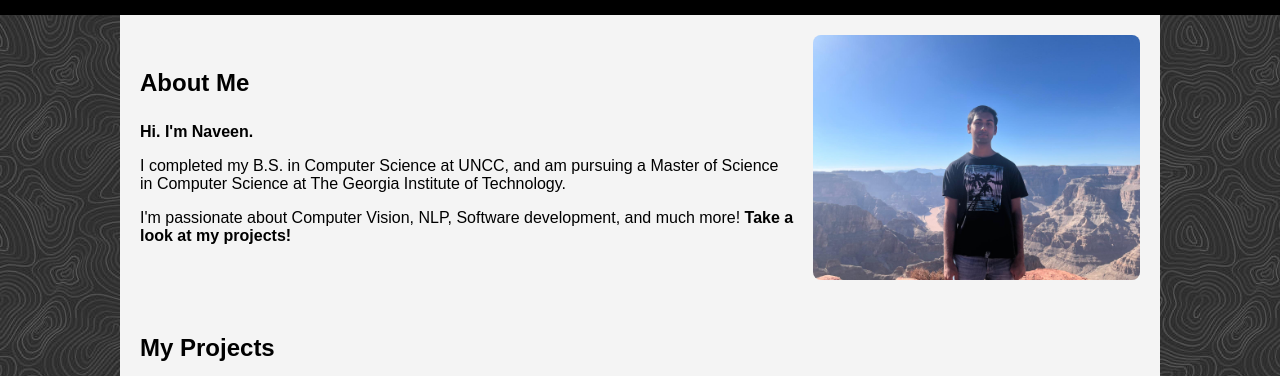
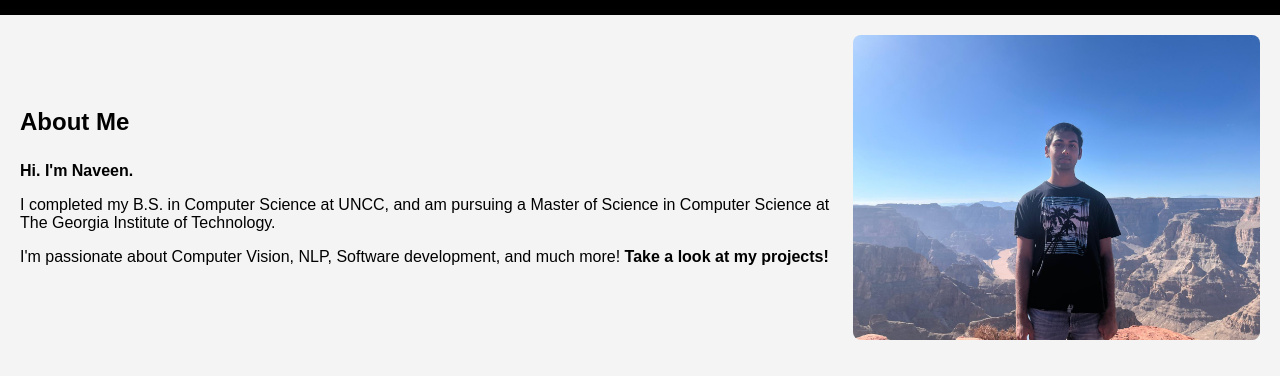
Before and after one commit to nvellatu/nvellatu.github.io, a plain HTML site: page index.html in a window 1280 px wide. Shown: the part 82-458 px from the top of the page. Drawn offline with Linux system fonts and the light colour scheme.

Commit message:
made width of section larger

```diff
--- a/styles.css
+++ b/styles.css
@@ -7,8 +7,9 @@ body {
 }
 body {
     margin: 0;
-    overflow: hidden;
+    /* overflow: hidden; */
     background-color: #f0f0f0;
+
   }
 
 header {
@@ -22,7 +23,7 @@ section {
     padding: 20px;
     margin: 0 auto;
     background-color: #f4f4f4;
-    max-width: 1000px; /* Limits max width to prevent it from being too wide */
+    max-width: 1400px; /* Limits max width to prevent it from being too wide */
 }
 
 h1, h2, h3 {
```
